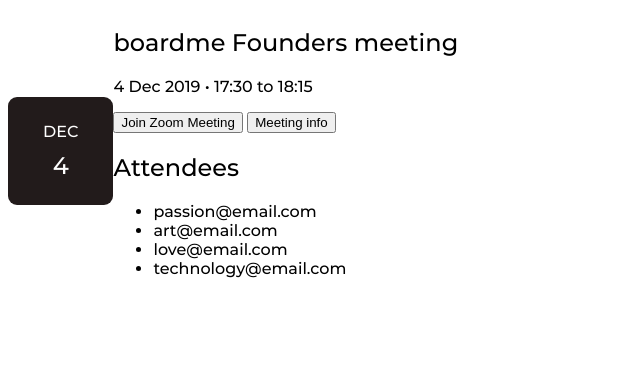
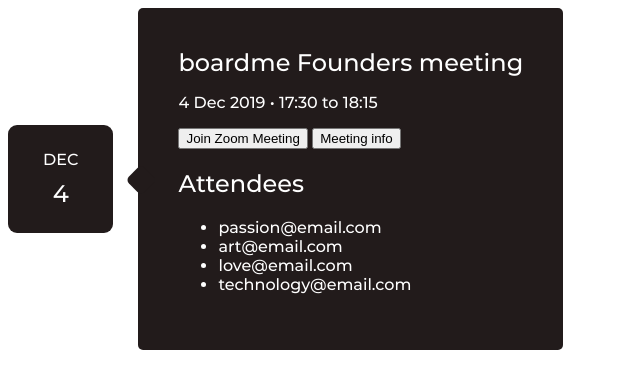
Before and after one commit to hossam-khalaf/Calnder-Event, a plain HTML site: page index.html in a window 1280 px wide. Shown: the whole page, without its empty margins (0-640 px from the left). Drawn offline with Linux system fonts and the light colour scheme.

Commit message:
left Arrow

```diff
--- a/style.css
+++ b/style.css
@@ -34,3 +34,28 @@
 .date-block__day {
   font-size: 24px;
 }
+
+.event-container__event-details {
+  background: var(--dark);
+  color: var(--white);
+  padding: 40px;
+  border-radius: 5px;
+  position: relative;
+  margin-left: 25px;
+}
+
+.event-container__event-details::before {
+  content: '';
+  position: absolute;
+  left: -8px;
+  top: calc(50% - 10px);
+  width: 22px;
+  height: 22px;
+  background: var(--dark);
+  border-radius: 5px;
+  transform: rotate(45deg);
+}
+
+.event-details__title {
+  margin: 0;
+}
```
